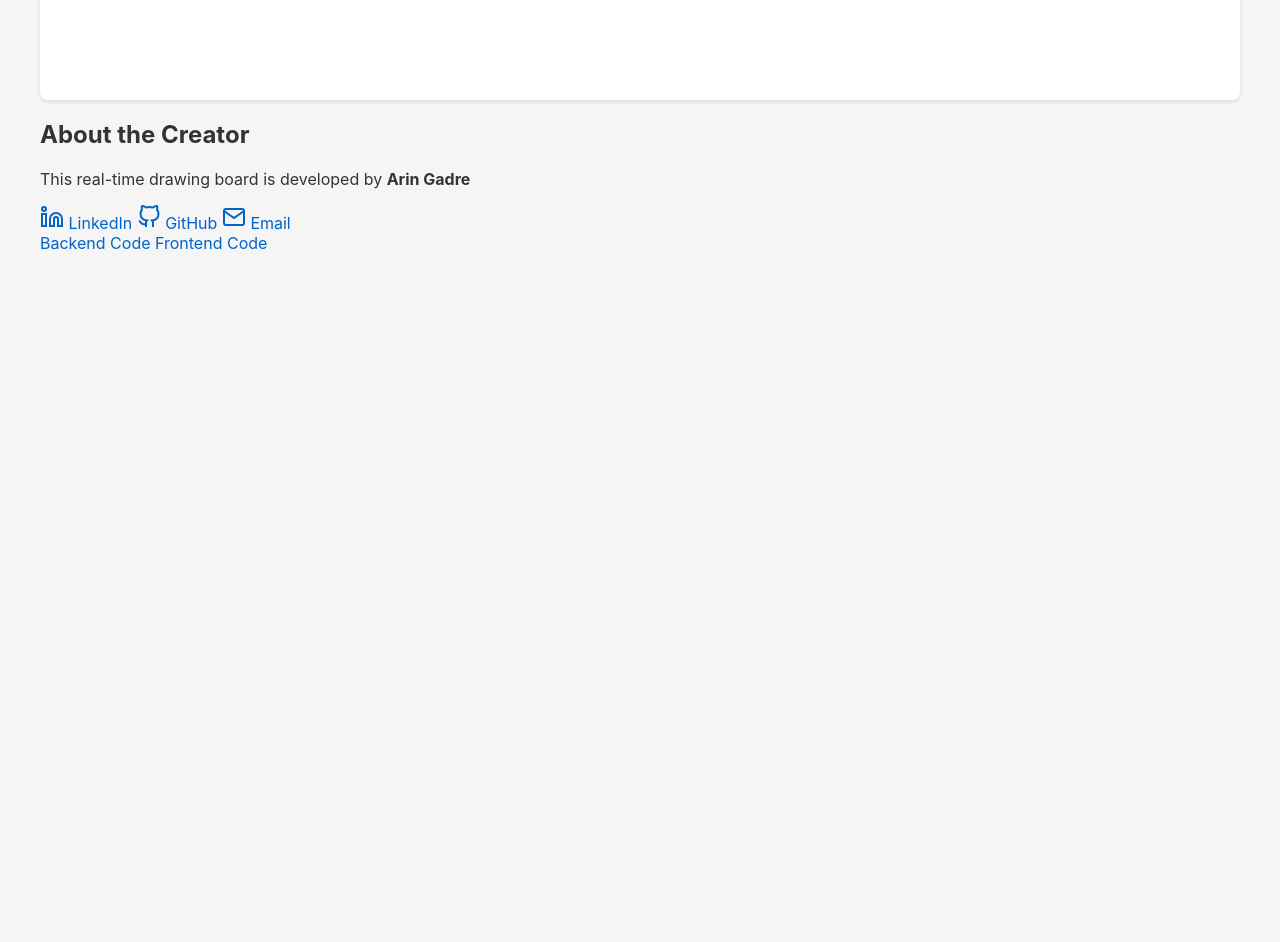
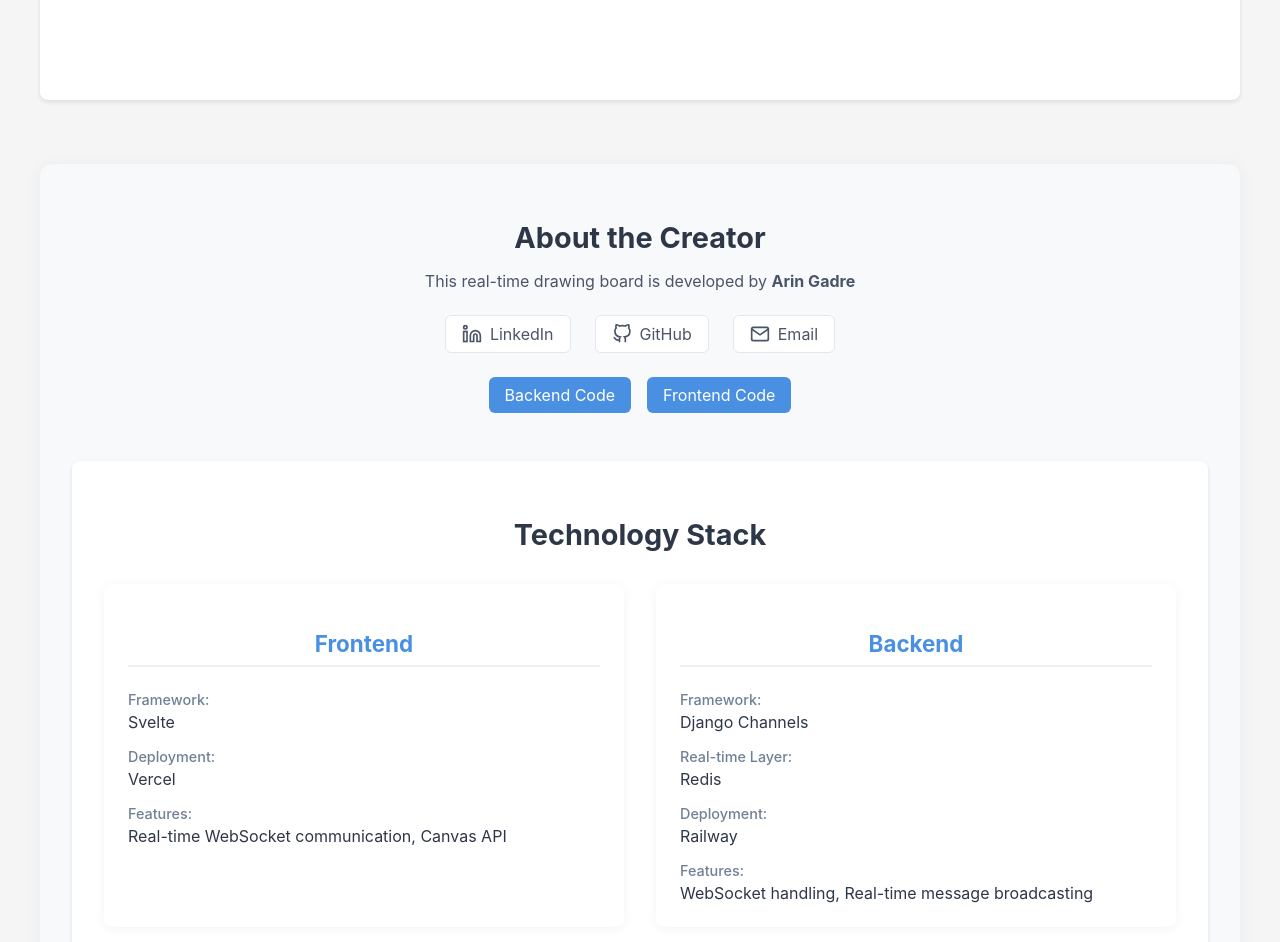
Before and after one commit to aringadre76/real-time-drawing-board-frontend, a Svelte app: page / in a window 1280 px wide. Shown: the part 780-1722 px from the top of the page. Before the commit the page ends 1065 px from the top, so only its background shows below. Built offline with nearby package versions, Linux system fonts and the light colour scheme; no server answers.

Commit message:
made it look more professional

```diff
--- a/src/App.svelte
+++ b/src/App.svelte
@@ -301,23 +301,25 @@
 		/>
 	</div>
 
-	<footer>
+	<footer class="footer-container">
+		<div class="creator-section">
 			<h2>About the Creator</h2>
 			<p>
 				This real-time drawing board is developed by <strong
 					>Arin Gadre</strong
 				>
 			</p>
-		<div class="social-links">
+
+			<div class="links-container">
 				<a
 					href="https://www.linkedin.com/in/arin-gadre/"
 					target="_blank"
-				class="social-link"
+					class="profile-link"
 				>
 					<svg
 						xmlns="http://www.w3.org/2000/svg"
-					width="24"
-					height="24"
+						width="20"
+						height="20"
 						viewBox="0 0 24 24"
 						fill="none"
 						stroke="currentColor"
@@ -334,12 +336,12 @@
 				<a
 					href="https://github.com/aringadre76"
 					target="_blank"
-				class="social-link"
+					class="profile-link"
 				>
 					<svg
 						xmlns="http://www.w3.org/2000/svg"
-					width="24"
-					height="24"
+						width="20"
+						height="20"
 						viewBox="0 0 24 24"
 						fill="none"
 						stroke="currentColor"
@@ -351,11 +353,11 @@
 					</svg>
 					GitHub
 				</a>
-			<a href="mailto:aringadre@gmail.com" class="social-link">
+				<a href="mailto:aringadre@gmail.com" class="profile-link">
 					<svg
 						xmlns="http://www.w3.org/2000/svg"
-					width="24"
-					height="24"
+						width="20"
+						height="20"
 						viewBox="0 0 24 24"
 						fill="none"
 						stroke="currentColor"
@@ -368,15 +370,70 @@
 					</svg>
 					Email
 				</a>
+			</div>
+
 			<div class="code-links">
 				<a
 					href="https://github.com/aringadre76/real-time-drawing-board-backend-deploy"
-					target="_blank">Backend Code</a
+					target="_blank"
+					class="code-link">Backend Code</a
 				>
 				<a
 					href="https://github.com/aringadre76/real-time-drawing-board-frontend"
-					target="_blank">Frontend Code</a
+					target="_blank"
+					class="code-link">Frontend Code</a
 				>
+			</div>
+		</div>
+
+		<div class="tech-stack">
+			<h2>Technology Stack</h2>
+
+			<div class="stack-grid">
+				<div class="stack-card">
+					<h3>Frontend</h3>
+					<div class="stack-details">
+						<div class="stack-item">
+							<span class="label">Framework:</span>
+							<span class="value">Svelte</span>
+						</div>
+						<div class="stack-item">
+							<span class="label">Deployment:</span>
+							<span class="value">Vercel</span>
+						</div>
+						<div class="stack-item">
+							<span class="label">Features:</span>
+							<span class="value"
+								>Real-time WebSocket communication, Canvas API</span
+							>
+						</div>
+					</div>
+				</div>
+
+				<div class="stack-card">
+					<h3>Backend</h3>
+					<div class="stack-details">
+						<div class="stack-item">
+							<span class="label">Framework:</span>
+							<span class="value">Django Channels</span>
+						</div>
+						<div class="stack-item">
+							<span class="label">Real-time Layer:</span>
+							<span class="value">Redis</span>
+						</div>
+						<div class="stack-item">
+							<span class="label">Deployment:</span>
+							<span class="value">Railway</span>
+						</div>
+						<div class="stack-item">
+							<span class="label">Features:</span>
+							<span class="value"
+								>WebSocket handling, Real-time message
+								broadcasting</span
+							>
+						</div>
+					</div>
+				</div>
 			</div>
 		</div>
 	</footer>
@@ -452,4 +509,162 @@
 		box-shadow: 0 2px 4px rgba(0, 0, 0, 0.1);
 		overflow: hidden;
 	}
+
+	.tech-stack {
+		margin-top: 3rem;
+		padding: 2rem;
+		background-color: white;
+		border-radius: 8px;
+		box-shadow: 0 2px 4px rgba(0, 0, 0, 0.1);
+	}
+
+	.tech-stack h3 {
+		text-align: center;
+		color: #2c3e50;
+		margin-bottom: 1.5rem;
+	}
+
+	.footer-container {
+		margin-top: 4rem;
+		padding: 2rem;
+		background-color: #f8f9fa;
+		border-radius: 12px;
+		box-shadow: 0 2px 15px rgba(0, 0, 0, 0.05);
+	}
+
+	.creator-section {
+		text-align: center;
+		margin-bottom: 3rem;
+	}
+
+	.creator-section h2 {
+		color: #2d3748;
+		font-size: 1.8rem;
+		margin-bottom: 1rem;
+	}
+
+	.creator-section p {
+		color: #4a5568;
+		margin-bottom: 1.5rem;
+	}
+
+	.links-container {
+		display: flex;
+		justify-content: center;
+		gap: 1.5rem;
+		margin-bottom: 1.5rem;
+	}
+
+	.profile-link {
+		display: flex;
+		align-items: center;
+		gap: 0.5rem;
+		padding: 0.5rem 1rem;
+		background-color: #fff;
+		border: 1px solid #e2e8f0;
+		border-radius: 6px;
+		color: #4a5568;
+		text-decoration: none;
+		transition: all 0.2s ease;
+	}
+
+	.profile-link:hover {
+		transform: translateY(-2px);
+		box-shadow: 0 4px 12px rgba(0, 0, 0, 0.05);
+		border-color: #4a90e2;
+		color: #4a90e2;
+	}
+
+	.code-links {
+		display: flex;
+		justify-content: center;
+		gap: 1rem;
+	}
+
+	.code-link {
+		padding: 0.5rem 1rem;
+		background-color: #4a90e2;
+		color: white;
+		text-decoration: none;
+		border-radius: 6px;
+		transition: all 0.2s ease;
+	}
+
+	.code-link:hover {
+		background-color: #357abd;
+		transform: translateY(-2px);
+	}
+
+	.tech-stack {
+		margin-top: 3rem;
+	}
+
+	.tech-stack h2 {
+		text-align: center;
+		color: #2d3748;
+		font-size: 1.8rem;
+		margin-bottom: 2rem;
+	}
+
+	.stack-grid {
+		display: grid;
+		grid-template-columns: repeat(auto-fit, minmax(300px, 1fr));
+		gap: 2rem;
+		max-width: 1200px;
+		margin: 0 auto;
+	}
+
+	.stack-card {
+		background-color: white;
+		border-radius: 8px;
+		padding: 1.5rem;
+		box-shadow: 0 2px 12px rgba(0, 0, 0, 0.05);
+	}
+
+	.stack-card h3 {
+		color: #4a90e2;
+		font-size: 1.4rem;
+		margin-bottom: 1.5rem;
+		padding-bottom: 0.5rem;
+		border-bottom: 2px solid #f0f0f0;
+	}
+
+	.stack-details {
+		display: flex;
+		flex-direction: column;
+		gap: 1rem;
+	}
+
+	.stack-item {
+		display: flex;
+		flex-direction: column;
+		gap: 0.25rem;
+	}
+
+	.stack-item .label {
+		color: #718096;
+		font-size: 0.9rem;
+		font-weight: 500;
+	}
+
+	.stack-item .value {
+		color: #2d3748;
+		font-size: 1rem;
+	}
+
+	@media (max-width: 768px) {
+		.links-container {
+			flex-direction: column;
+			align-items: center;
+		}
+
+		.code-links {
+			flex-direction: column;
+			align-items: center;
+		}
+
+		.stack-grid {
+			grid-template-columns: 1fr;
+		}
+	}
 </style>
```
Lines whose indentation alone changed are shown as unchanged.
